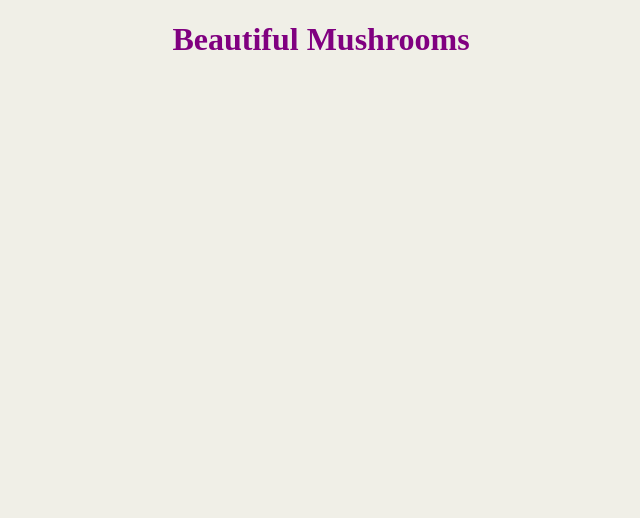
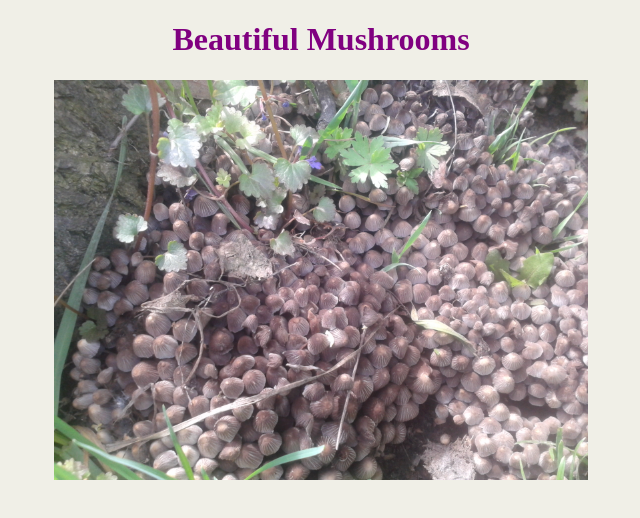
Before and after one commit to Batur24/Mushrooms, a plain HTML site: page index.html in a window 1280 px wide. Shown: the whole page, without its empty margins (319-959 px from the left). Drawn offline with Linux system fonts and the light colour scheme.

Commit message:
update readme, add img

```diff
--- a/index.css
+++ b/index.css
@@ -5,3 +5,9 @@ h1 {
 	color:purple;
 	text-align: center;
 }
+#foto-img {
+	text-align: center;
+}
+img {
+    height: 400px;
+}
--- a/index.html
+++ b/index.html
@@ -6,5 +6,8 @@
 </head>
 <body>
 	<h1>Beautiful Mushrooms</h1>
+	<div id="foto-img">
+		<img src="./Foto-0036.jpg" alt="" />
+	</div>
 </body>
 </html>
```
Also changed, not shown: 1 other file.
